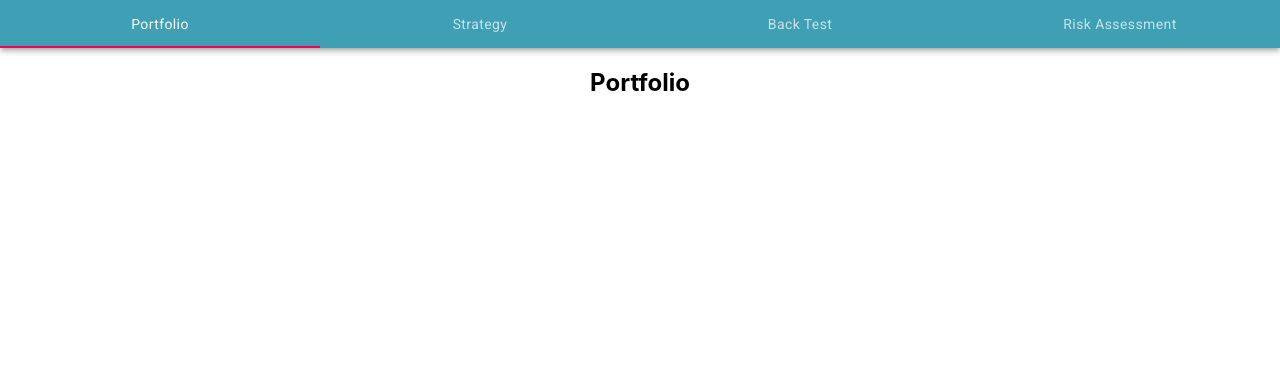
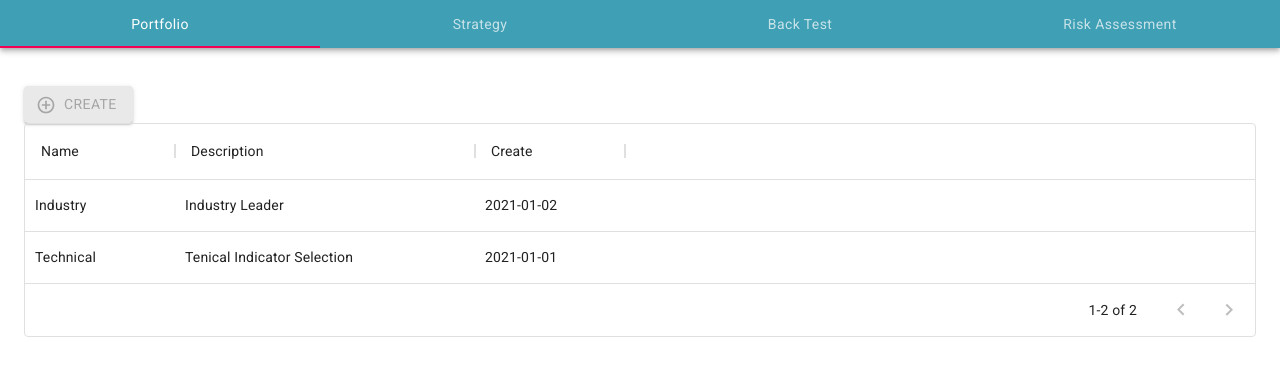
Before and after one commit to Sci-Inference/WaterMons, a React (Create React App) app in the folder water_mons/ui/: page / in a window 1280 px wide. Both pictures are taken after a click on the tab "Portfolio". Shown: the top 376 px of the page. Built offline with nearby package versions, Linux system fonts and the light colour scheme.

Commit message:
portfolio landing

```diff
--- a/water_mons/ui/package.json
+++ b/water_mons/ui/package.json
@@ -5,6 +5,7 @@
   "dependencies": {
     "@fontsource/roboto": "^4.5.0",
     "@material-ui/core": "^4.12.1",
+    "@material-ui/data-grid": "^4.0.0-alpha.33",
     "@material-ui/icons": "^4.11.2",
     "@material-ui/lab": "^4.0.0-alpha.60",
     "@testing-library/jest-dom": "^5.14.1",
--- a/water_mons/ui/src/App.js
+++ b/water_mons/ui/src/App.js
@@ -8,13 +8,16 @@ import {
   Route,
   Link
 } from "react-router-dom";
+import Portfolio_Landing_Page from './portfolio/landing_page'
+
+
 
 function Home() {
   return <h2>Home</h2>;
 }
 
 function Portfolio() {
-  return <h2>Portfolio</h2>;
+  return <Portfolio_Landing_Page/>;
 }
 function Strategy() {
   return <h2>Strategy</h2>;
--- a/water_mons/ui/src/layout/navi_bar.js
+++ b/water_mons/ui/src/layout/navi_bar.js
@@ -17,6 +17,7 @@ import {
 const useStyles = makeStyles((theme) => ({
    appColor:{
        background:"#3F9FB4",
+       marginBottom: "3%"
     },
     tabText:{
         textTransform: "none" ,
--- /dev/null
+++ b/water_mons/ui/src/portfolio/landing_page.js
@@ -0,0 +1,84 @@
+import React from 'react';
+import Button from '@material-ui/core/Button';
+import { makeStyles, withStyles, createTheme, ThemeProvider,createMuiTheme } from '@material-ui/core/styles';
+import AddCircleOutlineIcon from '@material-ui/icons/AddCircleOutline';
+import Container from '@material-ui/core/Container';
+import Grid from '@material-ui/core/Grid';
+import Data_Table from '../utils/data_table';
+
+
+
+
+class Portfolio_Landing_Page extends React.Component {
+    constructor(props) {
+        super(props);
+        this.create_table = this.create_table.bind(this);
+        this.theme = createMuiTheme({
+            palette: {
+              primary: {
+                main: '#E9E9E9',
+                contrastText: '#A5A5A5'
+              }
+            },
+          });
+        this.columns = [
+            {
+              field: 'name',
+              headerName: 'Name',
+              width: 150,
+              editable: true,
+            },
+            {
+              field: 'description',
+              headerName: 'Description',
+              width: 300,
+              editable: true,
+            },
+            {
+              field: 'create',
+              headerName: 'Create',
+              type: 'date',
+              width: 150,
+              editable: true,
+            }
+          ];
+
+        this.rows = [
+            { id:1,name: 'Industry', description: 'Industry Leader', create: '2021-01-02' },
+            { id:2,name: 'Technical', description: 'Tenical Indicator Selection', create: '2021-01-01' },
+          ];
+    }
+
+    create_table(rows,columns) {
+        return (
+            Data_Table(rows,columns)
+        )
+    }
+
+    render() {
+        return (
+            <div>
+                <Container>
+                    <Grid container spacing={12}>
+                        <Grid item xs={1}>
+                            <ThemeProvider theme={this.theme}>
+                                <Button
+                                    variant="contained"
+                                    color={"primary"}
+                                    startIcon={<AddCircleOutlineIcon />}
+                                >
+                                    Create
+                                </Button>
+                            </ThemeProvider>
+                        </Grid>
+                        <Grid item xs={12} alignContent={'center'}>
+                            {this.create_table(this.rows,this.columns)}
+                        </Grid>
+                    </Grid>
+                </Container>
+            </div>
+        )
+    }
+}
+
+export default Portfolio_Landing_Page
--- /dev/null
+++ b/water_mons/ui/src/utils/data_table.js
@@ -0,0 +1,20 @@
+import * as React from 'react';
+import { DataGrid } from '@material-ui/data-grid';
+
+
+
+function Data_Table(rows,columns) {
+    return(
+        <div style={{ height: 400, width: '100%' }}>
+            <DataGrid
+        rows={rows}
+        columns={columns}
+        autoPageSize
+        autoHeight
+      />
+        </div>
+    )
+}
+
+
+export default Data_Table;
```
Also changed, not shown: water_mons/ui/src/layout/home.js (added), 1 other file (tests, documents, lock files or other folders).
